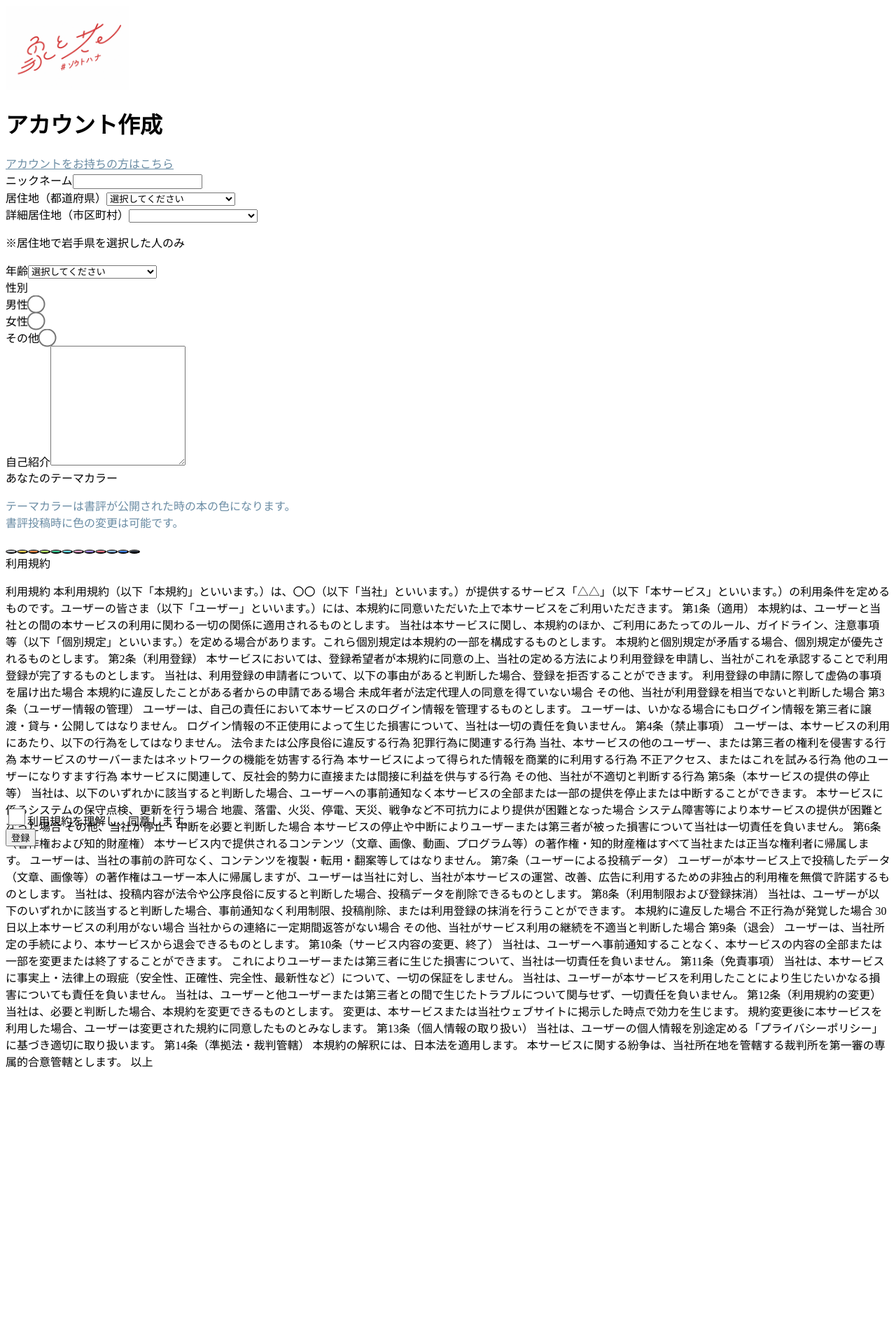
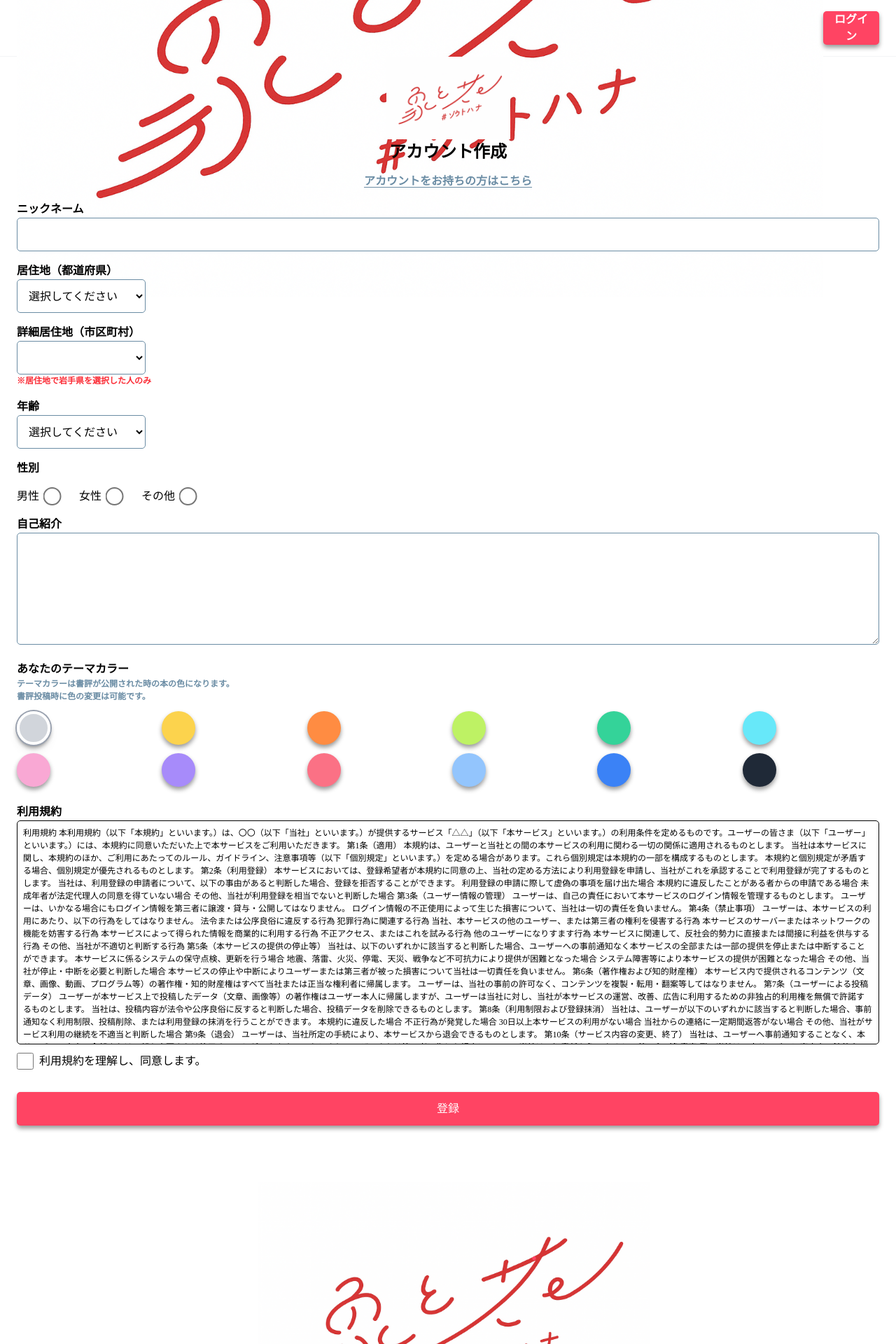
Before and after one commit to PlasticPlactice/graduationwork-group-elephant, a Next.js app: page /poster/create in a window 1280 px wide. Shown: the top 1920 px of the page at 70% size. Before the commit the page ends 1528 px from the top, so only its background shows below. Built offline with nearby package versions, Linux system fonts and the light colour scheme.

Commit message:
投稿者用のlayout.tsxを作成

```diff
--- /dev/null
+++ b/app/(app)/poster/layout.tsx
@@ -0,0 +1,23 @@
+import type { Metadata } from "next";
+import { Header } from "@/components/layout/header";
+import { Footer } from "@/components/layout/footer";
+import "@/styles/globals.css";
+export const metadata: Metadata = {
+  title: "Create Next App",
+  description: "Generated by create next app",
+};
+export default function RootLayout({
+  children,
+}: Readonly<{
+  children: React.ReactNode;
+}>) {
+  return (
+    <html lang="ja">
+      <body className="antialiased min-h-screen flex flex-col">
+        <Header />
+        <main className="flex-1">{children}</main>
+        <Footer />
+      </body>
+    </html>
+  );
+}
```
